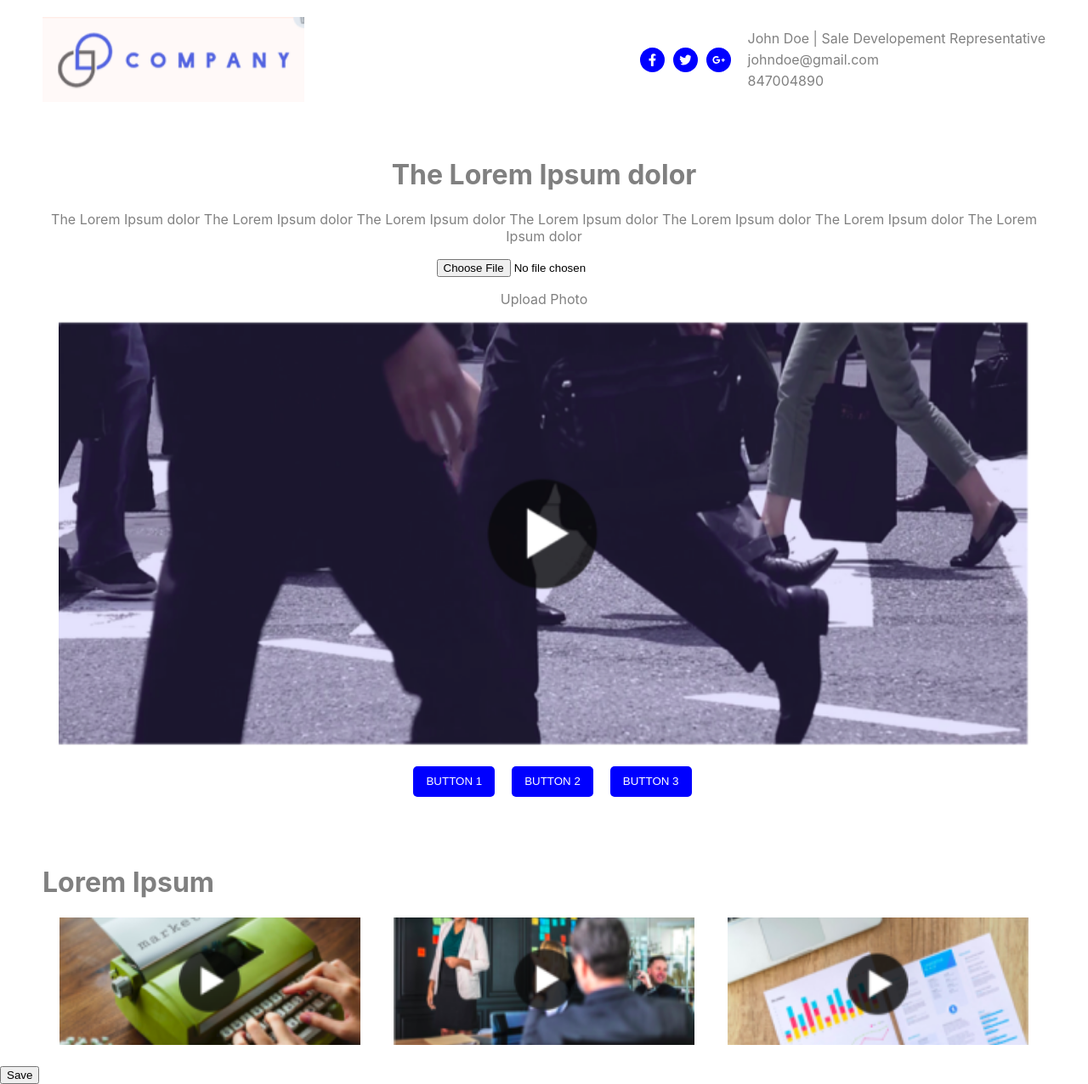
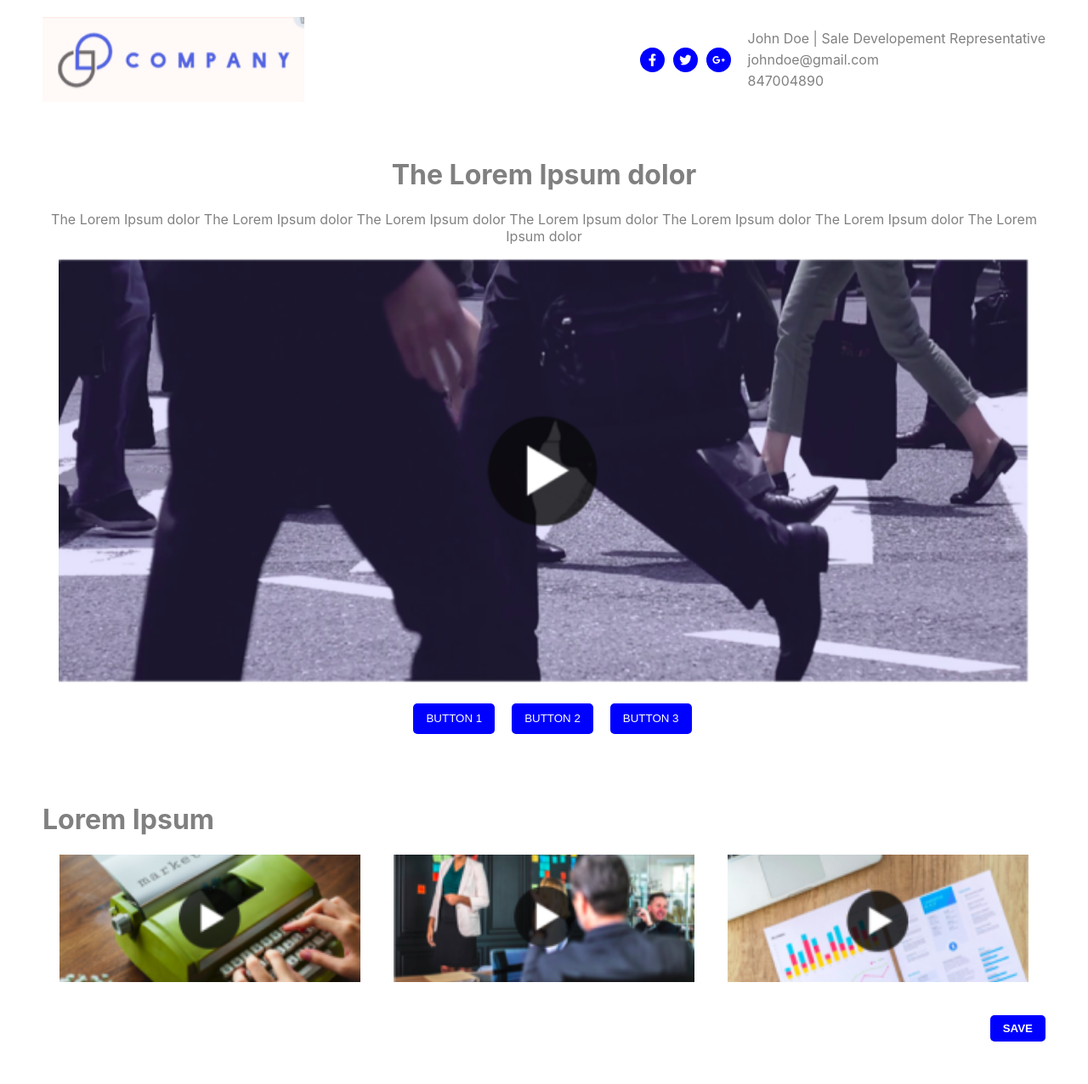
Before and after one commit to 1995muzaker/page-builder-react.js, a Next.js app: page / in a window 1280 px wide. Shown: the whole page at 85% size. After the commit the page ends 1241 px from the top, so only its background shows below. Built offline with nearby package versions, Linux system fonts and the light colour scheme.

Commit message:
upload image reused and ui refactor

```diff
--- a/src/components/common/index.js
+++ b/src/components/common/index.js
@@ -1,7 +1,7 @@
 import React from "react";
 import { EditDiv } from "../../styles/Header";
 
-const Resize = ({ show, zoomPicOut, zoomPicIn }) => {
+const Resize = ({ show, zoomPicOut, zoomPicIn, onFileChange }) => {
   return (
     <React.Fragment>
       {show ? (
@@ -9,6 +9,19 @@ const Resize = ({ show, zoomPicOut, zoomPicIn }) => {
           <p>Resize</p>
           <button onClick={zoomPicOut}>-</button>
           <button onClick={zoomPicIn}>+</button>
+
+          <div className="upload-member">
+            <input
+              type="file"
+              required
+              onChange={
+                (({ target: { validity, files: file } }) =>
+                  validity.valid && this.addImg({ img: { file } }),
+                onFileChange)
+              }
+            />
+            <p>Upload Photo</p>
+          </div>
         </EditDiv>
       ) : null}
     </React.Fragment>
--- a/src/components/save/index.js
+++ b/src/components/save/index.js
@@ -1,10 +1,11 @@
 import React from "react";
+import { SaveDiv } from "../../styles/Save";
 
 const Save = ({ storeData }) => {
   return (
-    <div>
+    <SaveDiv>
       <button onClick={storeData}>Save</button>
-    </div>
+    </SaveDiv>
   );
 };
 
--- a/src/components/section/index.js
+++ b/src/components/section/index.js
@@ -78,19 +78,12 @@ class Section extends React.Component {
           />
         </TextEdit>
         <div>
-          <div className="upload-member">
-            <input
-              type="file"
-              required
-              onChange={
-                (({ target: { validity, files: file } }) =>
-                  validity.valid && this.addImg({ img: { file } }),
-                onFileChange)
-              }
-            />
-            <p>Upload Photo</p>
-          </div>
-          <Resize show={show} zoomPicIn={zoomPicIn} zoomPicOut={zoomPicOut} />
+          <Resize
+            show={show}
+            zoomPicIn={zoomPicIn}
+            zoomPicOut={zoomPicOut}
+            onFileChange={onFileChange}
+          />
 
           <ImgDialog
             croppedImage={croppedImage}
--- a/src/components/testimonial/index.js
+++ b/src/components/testimonial/index.js
@@ -1,5 +1,6 @@
 import React from "react";
 import { TestimonialDiv, InnerDiv, ImgDiv } from "../../styles/Testimonial";
+import Resize from "../common";
 
 const Testimonial = ({
   show,
@@ -16,12 +17,7 @@ const Testimonial = ({
   return (
     <TestimonialDiv>
       <h1>Lorem Ipsum</h1>
-      {show ? (
-        <div>
-          <button onClick={zoomPicOut}>-</button>
-          <button onClick={zoomPicIn}>+</button>
-        </div>
-      ) : null}
+      <Resize show={show} zoomPicOut={zoomPicOut} zoomPicIn={zoomPicIn} />
       <InnerDiv onClick={(e) => toggleTest(e)}>
         {items.map((item, idx) => (
           <ImgDiv key={item.id} onDragOver={() => onDragOver(idx)}>
--- /dev/null
+++ b/src/styles/Save.js
@@ -0,0 +1,21 @@
+import styled from "styled-components";
+
+export const SaveDiv = styled.div`
+  width: 100%;
+  padding: 15px 50px;
+  text-align: right;
+  box-sizing: border-box;
+  & button {
+    background: blue;
+    color: #fff;
+    border: 0;
+    margin-left: 20px;
+    padding: 8px 15px;
+    border-radius: 5px;
+    border: 5px;
+    cursor: pointer;
+    text-transform: uppercase;
+    font-weight: bold;
+    font-family: "Montserrat",;
+  }
+`;
```
